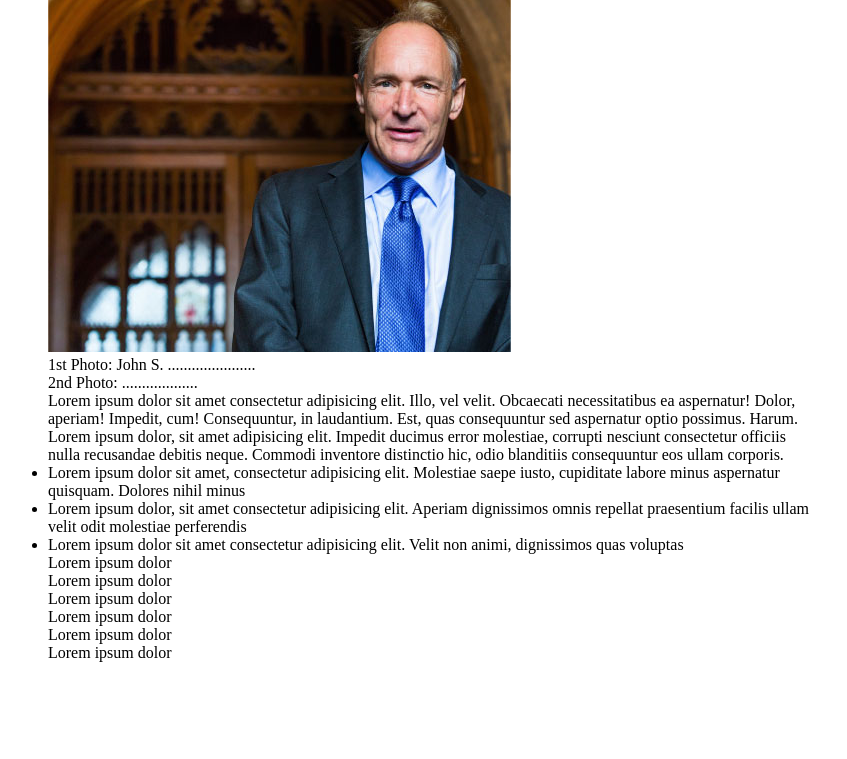
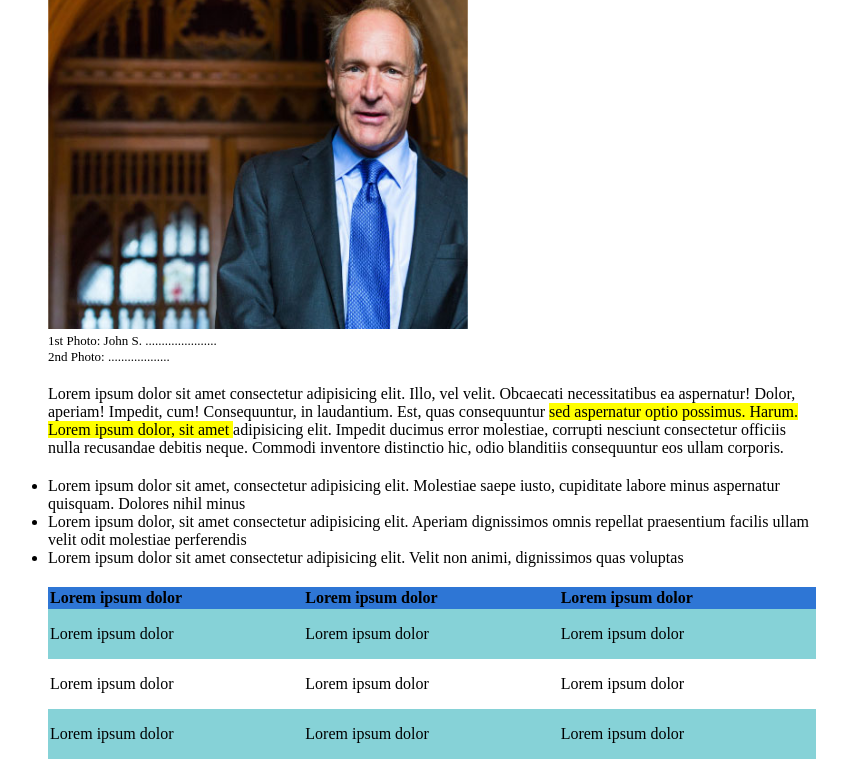
Before and after one commit to jeremy-mazzocco/html-css-booleaner, a plain HTML site: page index.html in a window 1280 px wide. Shown: the part 563-1322 px from the top of the page, without its empty margins (208-1055 px from the left). Before the commit the page ends 1225 px from the top, so only its background shows below. Drawn offline with Linux system fonts and the light colour scheme.

Commit message:
add table

```diff
--- a/index.html
+++ b/index.html
@@ -57,32 +57,40 @@
                     </li>
                 </ul>
             </div>
-            <!-- table -->
-            <div class="table">
-                <div class="table--header-row">
-                    <div class="table--header-block1">
-                        Lorem ipsum dolor
-                    </div>
-                    <div class="table--header-block2">
-                        Lorem ipsum dolor
-                    </div>
-                    <div class="table--header-block3" id="special-block">
-                        Lorem ipsum dolor
-                    </div>
-
-                    <div class="table--header-row">
-                        <div class="table--header-block1">
-                            Lorem ipsum dolor
-                        </div>
-                        <div class="table--header-block2">
-                            Lorem ipsum dolor
-                        </div>
-                        <div class="table--header-block3" id="special-block">
-                            Lorem ipsum dolor
-                        </div>
-
-                    </div>
-                </div>
+            <table class="table--head">
+                <thead>
+                    <th>Lorem ipsum dolor</th>
+                    <th>Lorem ipsum dolor</th>
+                    <th>Lorem ipsum dolor</th>
+                </thead>
+            </table>
+            <table class="table--row">
+                <tbody>
+                    <tr>
+                        <td>Lorem ipsum dolor</td>
+                        <td>Lorem ipsum dolor</td>
+                        <td>Lorem ipsum dolor</td>
+                    </tr>
+                </tbody>
+            </table>
+            <table class="table--row-white">
+                <tbody>
+                    <tr>
+                        <td>Lorem ipsum dolor</td>
+                        <td>Lorem ipsum dolor</td>
+                        <td>Lorem ipsum dolor</td>
+                    </tr>
+                </tbody>
+            </table>
+            <table class="table--row">
+                <tbody>
+                    <tr>
+                        <td>Lorem ipsum dolor</td>
+                        <td>Lorem ipsum dolor</td>
+                        <td>Lorem ipsum dolor</td>
+                    </tr>
+                </tbody>
+            </table>
         </main>
     </div>
 
--- a/style.css
+++ b/style.css
@@ -15,10 +15,11 @@
     background-size: 300px;
 }
 
-#header--logo {
-    width: 110px;
-    height: 110px;
+.header--logo {
+    width: 10%;
+    height: 10%;
     padding-left: 20%;
+    padding-top: 2%;
 }
 
 main {
@@ -39,3 +40,69 @@ main {
 #main--text-small {
     font-size: 10px;
 }
+
+.main--img1 {
+    width: 460px;
+    height: 350px;
+}
+
+.main--img2 {
+    width: 420px;
+    height: 350px;
+}
+
+.main--img-text {
+    font-size: 13px;
+}
+
+.main--text {
+    padding-top: 20px;
+    padding-bottom: 20px;
+}
+
+#highlight {
+    background-color: yellow;
+}
+
+.table {
+    padding-top: 20px;
+}
+
+.table--header-row {
+    background-color: lightseagreen;
+    width: 100%;
+    height: 20px;
+}
+
+.table--header-block1,
+.table--header-block2,
+.table--header-block3 {
+    display: inline-block;
+    padding-right: 15%;
+    font-weight: bold;
+    color: white;
+
+}
+
+#special-block {
+    padding-right: 0%;
+}
+
+.table--head {
+    width: 100%;
+    margin-top: 20px;
+    text-align: left;
+    background-color: rgb(46, 118, 213)
+}
+
+.table--row {
+    width: 100%;
+    height: 50px;
+    background-color: rgb(134, 210, 215)
+}
+
+.table--row-white {
+    width: 100%;
+    height: 50px;
+    background-color: white;
+}
```
